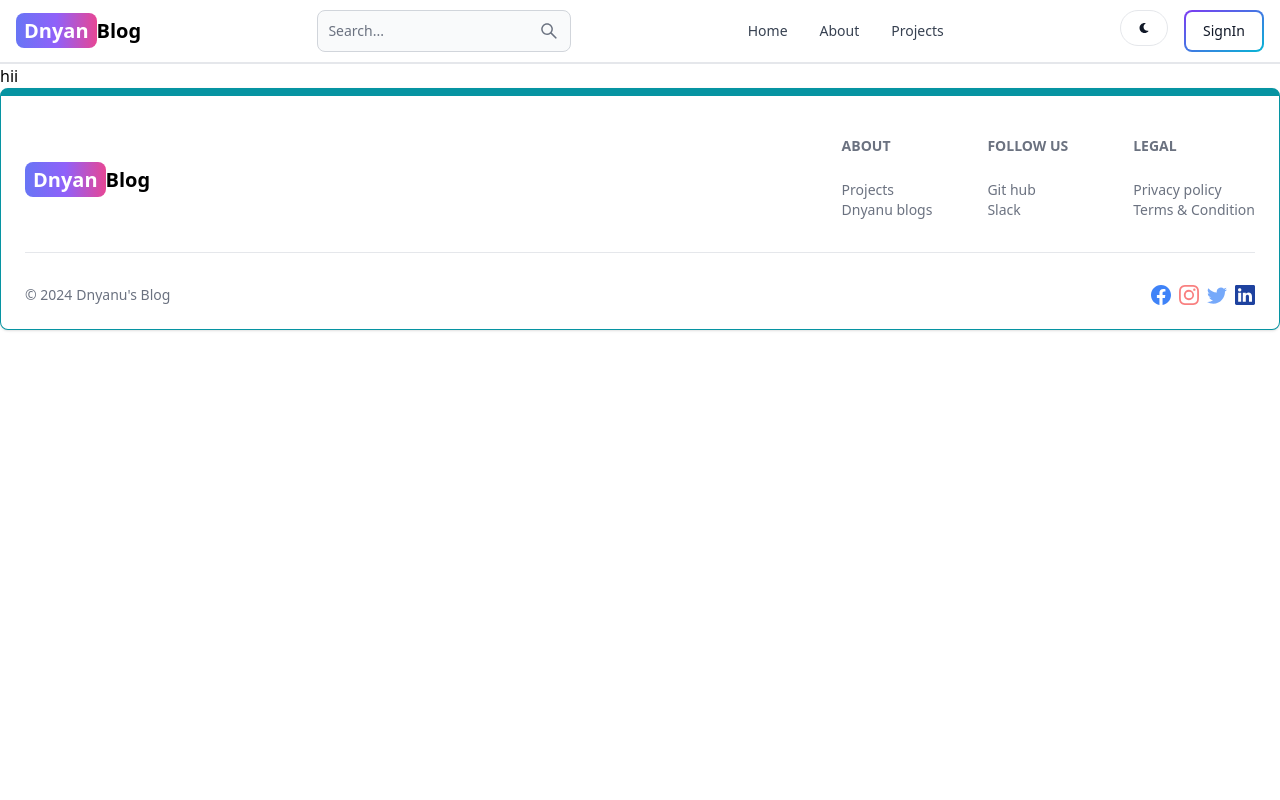
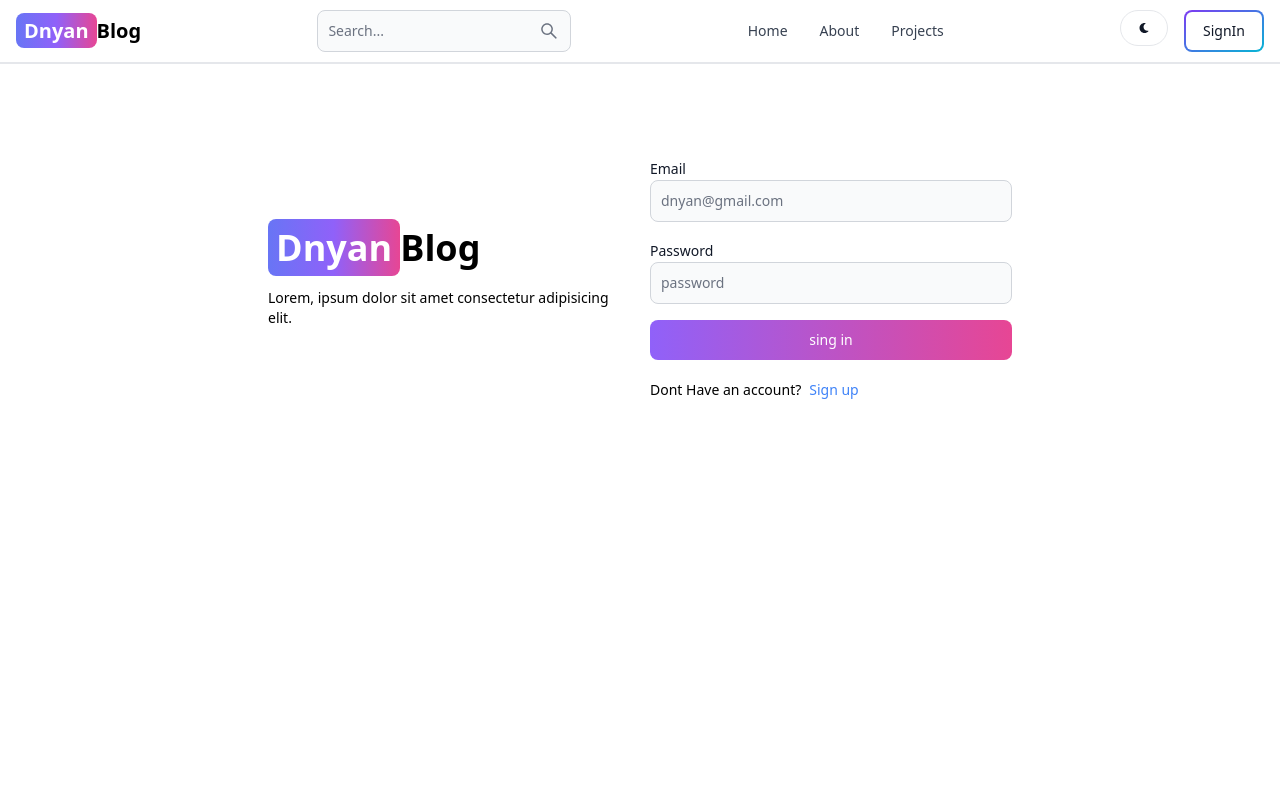
Before and after one commit to Dnyandeo33/mern-blog, a React (Vite) app in the folder client/: page /sign-in in a window 1280 px wide. Shown: the top 800 px of the page. Built offline with nearby package versions, Linux system fonts and the light colour scheme.

Commit message:
complete sing in functionality

```diff
--- a/client/src/pages/SignIn.jsx
+++ b/client/src/pages/SignIn.jsx
@@ -1,5 +1,109 @@
+import axios from 'axios';
+import { Alert, Button, Label, Spinner, TextInput } from 'flowbite-react';
+import { useState } from 'react';
+import { Link, useNavigate } from 'react-router-dom';
+
 const SingIn = () => {
-  return <div>hii</div>;
+  const navigateTo = useNavigate();
+
+  const [formData, setFormData] = useState({});
+  const [errormessage, setErrorMessage] = useState(null);
+  const [loading, setLoading] = useState(false);
+
+  const handleChange = (e) => {
+    setFormData({
+      ...formData,
+      [e.target.id]: e.target.value.trim(),
+    });
+  };
+
+  const handleSubmit = async (e) => {
+    e.preventDefault();
+    const { email, password } = formData;
+    if (!email || !password)
+      return setErrorMessage('Please fill all the fields');
+
+    try {
+      setLoading(true);
+      setErrorMessage(null);
+      const res = await axios.post('/api/auth/sing-in', formData);
+      const data = res.data;
+      if (data.success === false) return setErrorMessage(data.message);
+      setLoading(false);
+      navigateTo('/');
+    } catch (error) {
+      setErrorMessage(error.response.data.message);
+      setLoading(false);
+    }
+  };
+
+  return (
+    <main className="min-h-screen mt-20">
+      <div className="flex p-3 max-w-3xl mx-auto flex-col md:flex-row md:items-center gap-5">
+        {/* left side */}
+        <div className="flex-1">
+          <Link to="/" className="text-4xl font-bold dark:text-white">
+            <span className="py-1 px-2 bg-gradient-to-r from-indigo-500 via-purple-500 to-pink-500 rounded-lg text-white">
+              Dnyan
+            </span>
+            Blog
+          </Link>
+          <p className=" text-sm mt-5">
+            Lorem, ipsum dolor sit amet consectetur adipisicing elit.
+          </p>
+        </div>
+
+        {/* left side */}
+        <div className="flex-1">
+          <form className="flex flex-col gap-4" onSubmit={handleSubmit}>
+            <div>
+              <Label value="Email" />
+              <TextInput
+                type="email"
+                placeholder="dnyan@gmail.com"
+                id="email"
+                onChange={handleChange}
+              />
+            </div>
+            <div>
+              <Label value="Password" />
+              <TextInput
+                type="password"
+                placeholder="password"
+                id="password"
+                onChange={handleChange}
+              />
+            </div>
+            <Button
+              gradientDuoTone="purpleToPink"
+              type="submit"
+              disabled={loading}
+            >
+              {loading ? (
+                <>
+                  (<Spinner size="sm" />{' '}
+                  <span className="pl-3">Loading...</span>)
+                </>
+              ) : (
+                'sing in'
+              )}
+            </Button>
+          </form>
+          <div className="flex gap-2 text-sm mt-5">
+            <span>Dont Have an account?</span>
+            <Link to="/sign-up" className="text-blue-500">
+              Sign up
+            </Link>
+          </div>
+          {errormessage && (
+            <Alert className="mt-5" color="failure">
+              {errormessage}
+            </Alert>
+          )}
+        </div>
+      </div>
+    </main>
+  );
 };
 
 export default SingIn;
```
